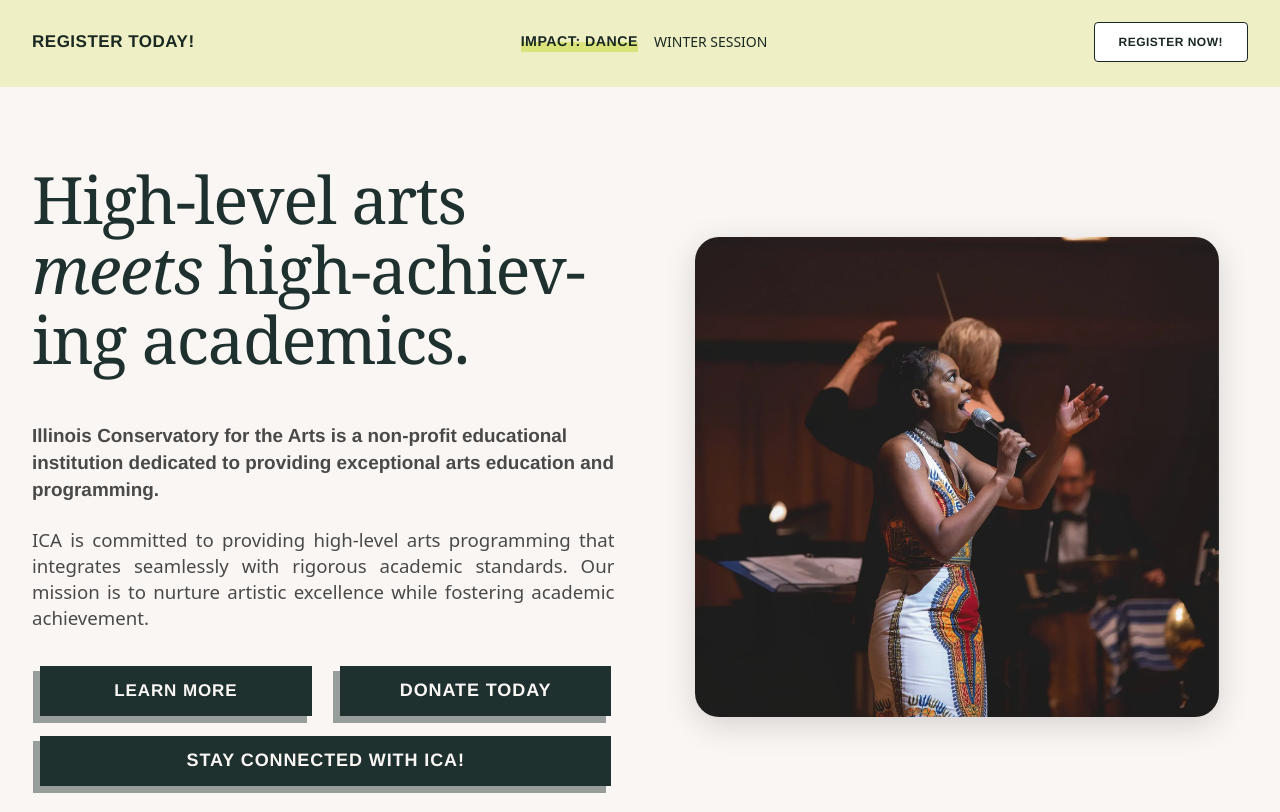
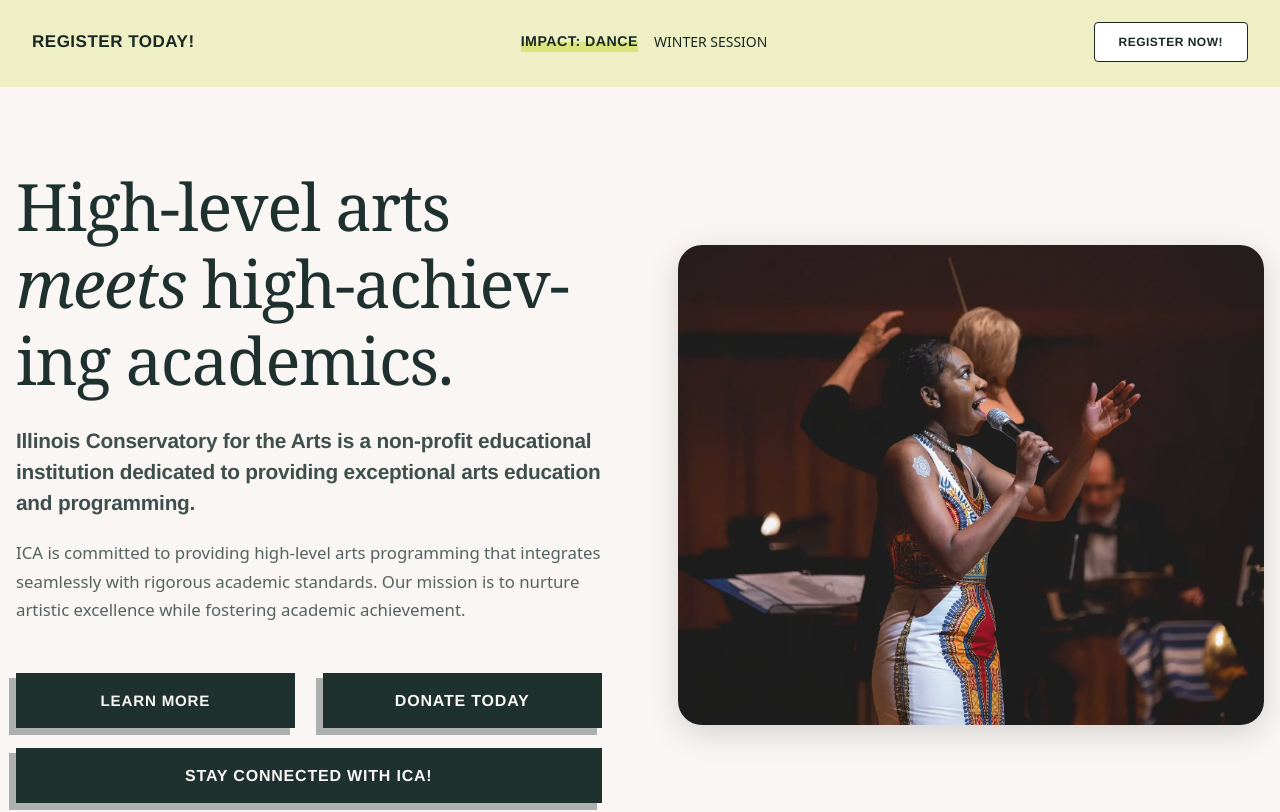
Before and after one commit to thisisAhsanIqbal/ica_NextJs, a Next.js app: page / in a window 1280 px wide. Shown: the part 260-1072 px from the top of the page. Built offline with nearby package versions, Linux system fonts and the light colour scheme; a web font is replaced by a local one.

Commit message:
Update Hero component and page

```diff
--- a/app/components/Hero.module.css
+++ b/app/components/Hero.module.css
@@ -6,7 +6,7 @@
   --hero-slider-height-small: 30vh;
   --hero-slider-height-desktop: 650px;
   --global-padding-mobile: clamp(2rem, 4vw, 3rem) 0.5rem;
-  --global-padding-desktop: clamp(3rem, 6vw, 5rem);
+  --global-padding-desktop: clamp(2rem, 6vw, 3rem);
   --global-gap-mobile: 2rem;
   --global-gap-desktop: clamp(2rem, 4vw, 4rem);
   --font-heading: "ivypresto-display", "Bodoni Moda", Georgia, serif;
@@ -29,7 +29,7 @@
 .sectionInner {
   max-width: 1280px;
   margin: 0 auto;
-  padding: 0 2rem;
+  padding: 0 clamp(0.5rem, 4vw, 1rem);
   width: 100%;
 }
 
@@ -47,23 +47,32 @@
   contain: layout;
 }
 
+@media (min-width: 701px) {
+  .heroGrid {
+    grid-template-columns: 1fr 1fr;
+    gap: clamp(3rem, 6vw, 5rem);
+  }
+}
+
 .heroContent {
   display: flex;
   flex-direction: column;
-  gap: clamp(1rem, 2vw, 1.5rem);
+  gap: 0;
   text-align: left;
   order: 1;
+  justify-content: center;
+  padding: clamp(1rem, 3vw, 2rem) 0;
 }
 
 .heroHeadline {
   font-family: var(--font-heading);
   font-size: 40px;
-  line-height: 1 !important;
+  line-height: 1.1 !important;
   letter-spacing: -0.02em;
   font-weight: 500;
   font-style: normal;
   color: var(--ica-green-deep);
-  margin: 0 0 clamp(0.5rem, 2vw, 1.5rem) 0;
+  margin: 0 0 clamp(1rem, 2.5vw, 1.75rem) 0;
   text-align: left;
   overflow-wrap: break-word;
   word-wrap: break-word;
@@ -188,35 +197,37 @@
 
 .heroSubhead {
   font-family: var(--font-ui);
-  font-size: 20px;
-  line-height: 1.35em;
+  font-size: clamp(18px, 2.5vw, 22px);
+  line-height: 1.4em;
   font-weight: 600;
   font-style: normal;
-  color: rgba(0, 0, 0, 0.7);
-  margin: 0;
+  color: rgba(30, 49, 47, 0.85);
+  margin: 0 0 clamp(1rem, 2vw, 1.25rem) 0;
   text-align: left;
+  letter-spacing: -0.01em;
 }
 
 .heroParagraph {
   font-family: var(--font-body);
-  font-size: 20px;
-  line-height: 1.3;
+  font-size: clamp(16px, 2vw, 18px);
+  line-height: 1.6;
   font-weight: 400;
-  color: rgba(0, 0, 0, 0.7);
-  margin: 0;
-  text-align: justify;
+  color: rgba(30, 49, 47, 0.75);
+  margin: 0 0 clamp(1.5rem, 3vw, 2rem) 0;
+  text-align: left;
+  max-width: 100%;
 }
 
 /* Button Actions */
 .heroActions {
   display: flex;
   flex-direction: column;
-  gap: 1.2rem;
-  margin-top: 0.5rem;
-  margin-left: 5px;
-  padding: 3px;
+  gap: 1.25rem;
+  margin-top: clamp(0.5rem, 2vw, 1rem);
+  padding: 0;
   justify-content: flex-start;
   contain: layout style;
+  width: 100%;
 }
 
 .heroActionsRow {
@@ -252,26 +263,39 @@
   text-transform: uppercase;
   font-weight: 600;
   letter-spacing: 0.05em;
-  padding: 0.9rem 1.6rem;
-  border: none;
+  padding: clamp(0.875rem, 2vw, 1rem) clamp(1.5rem, 3vw, 2rem);
+  border: 2px solid var(--ica-green-deep);
   position: relative;
-  display: inline-block;
+  display: inline-flex;
+  align-items: center;
+  justify-content: center;
   cursor: pointer;
-  transition: all 0.3s ease;
+  transition: all 0.3s cubic-bezier(0.4, 0, 0.2, 1);
   text-decoration: none;
-  font-size: clamp(16px, 2.5vw, 18px);
+  font-size: clamp(14px, 2vw, 16px);
   border-radius: 0;
   line-height: 1.2;
   white-space: nowrap;
   background: var(--ica-green-deep);
   color: var(--ica-bg);
-  box-shadow: -6px 6px 0px 1px rgba(30, 49, 47, 0.45);
+  box-shadow: -6px 6px 0px 1px rgba(30, 49, 47, 0.35);
 }
 
 .btnIca:hover {
   background: var(--ica-bg);
   color: var(--ica-green-deep);
-  transform: translateY(-2px);
+  transform: translate(-2px, 2px);
+  box-shadow: -4px 4px 0px 1px rgba(30, 49, 47, 0.25);
+}
+
+.btnIca:active {
+  transform: translate(0, 0);
+  box-shadow: -2px 2px 0px 1px rgba(30, 49, 47, 0.2);
+}
+
+.btnIca:focus-visible {
+  outline: 2px solid var(--ica-teal);
+  outline-offset: 2px;
 }
 
 .btnIcaFullWidth {
@@ -288,9 +312,20 @@
   order: 2;
 }
 
+.heroMediaWrapper {
+  position: relative;
+  width: 100%;
+  display: flex;
+  flex-direction: column;
+  align-items: center;
+  gap: 1.5rem;
+  max-width: 100%;
+}
+
 .heroSlider {
   position: relative;
-  width: 90%;
+  width: 100%;
+  max-width: 100%;
   aspect-ratio: unset;
   height: 60vh;
   border-radius: 1.5rem;
@@ -378,6 +413,7 @@
     order: 1;
     text-align: left;
     align-items: flex-start;
+    padding: 1rem 0;
   }
 
   .heroMedia {
@@ -393,6 +429,11 @@
 
   .heroActions {
     justify-content: flex-start;
+    width: 100%;
+  }
+
+  .heroMediaWrapper {
+    width: 100%;
   }
 }
 
--- a/app/components/Hero.tsx
+++ b/app/components/Hero.tsx
@@ -216,6 +216,7 @@ export default function Hero({
             {/* Media Column (Right) */}
             <div className={styles.heroMedia}>
               {heroImages && heroImages.length > 0 ? (
+                <div className={styles.heroMediaWrapper}>
                   <div
                     className={styles.heroSlider}
                     ref={sliderRef}
@@ -248,6 +249,7 @@ export default function Hero({
                       </div>
                     ))}
                   </div>
+                </div>
               ) : (
                 <div className={styles.heroPlaceholder} role="img" aria-label="Hero image placeholder">
                   <div className={styles.heroPlaceholderContent}>
--- a/app/page.tsx
+++ b/app/page.tsx
@@ -2,7 +2,7 @@ import Hero from './components/Hero';
 
 export default function Home() {
   return (
-    <main>
+    <>
       <Hero
         headline="High-level arts <em>meets</em> high-achieving academics."
         subhead="Illinois Conservatory for the Arts is a non-profit educational institution dedicated to providing exceptional arts education and programming."
@@ -50,6 +50,6 @@ export default function Home() {
           }
         ]}
       />
-    </main>
+    </>
   )
 }
```
Lines whose indentation alone changed are shown as unchanged.
